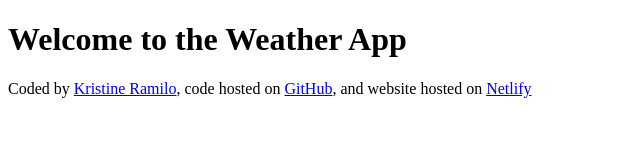
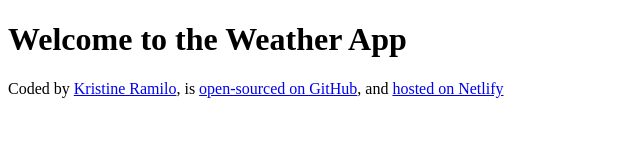
Before and after one commit to mcramileux/vanilla-weather-app, a plain HTML site: page index.html in a window 1280 px wide. Shown: the whole page, without its empty margins (0-640 px from the left). Drawn offline with Linux system fonts and the light colour scheme.

Commit message:
Updated the footer content to something more readable

```diff
--- a/index.html
+++ b/index.html
@@ -12,8 +12,8 @@
     <footer>
         Coded by
         <a href="https://github.com/mcramileux" target="_blank">Kristine Ramilo</a>,
-        code hosted on <a href="https://github.com/mcramileux/vanilla-weather-app" target="_blank">GitHub</a>,
-        and website hosted on <a href="https://vanilla-weather-search-shecodes.netlify.app/" target="_blank">Netlify</a>
+        is <a href="https://github.com/mcramileux/vanilla-weather-app" target="_blank">open-sourced on GitHub</a>,
+        and <a href="https://vanilla-weather-search-shecodes.netlify.app/" target="_blank">hosted on Netlify</a>
     </footer>
 </body>
 
```
